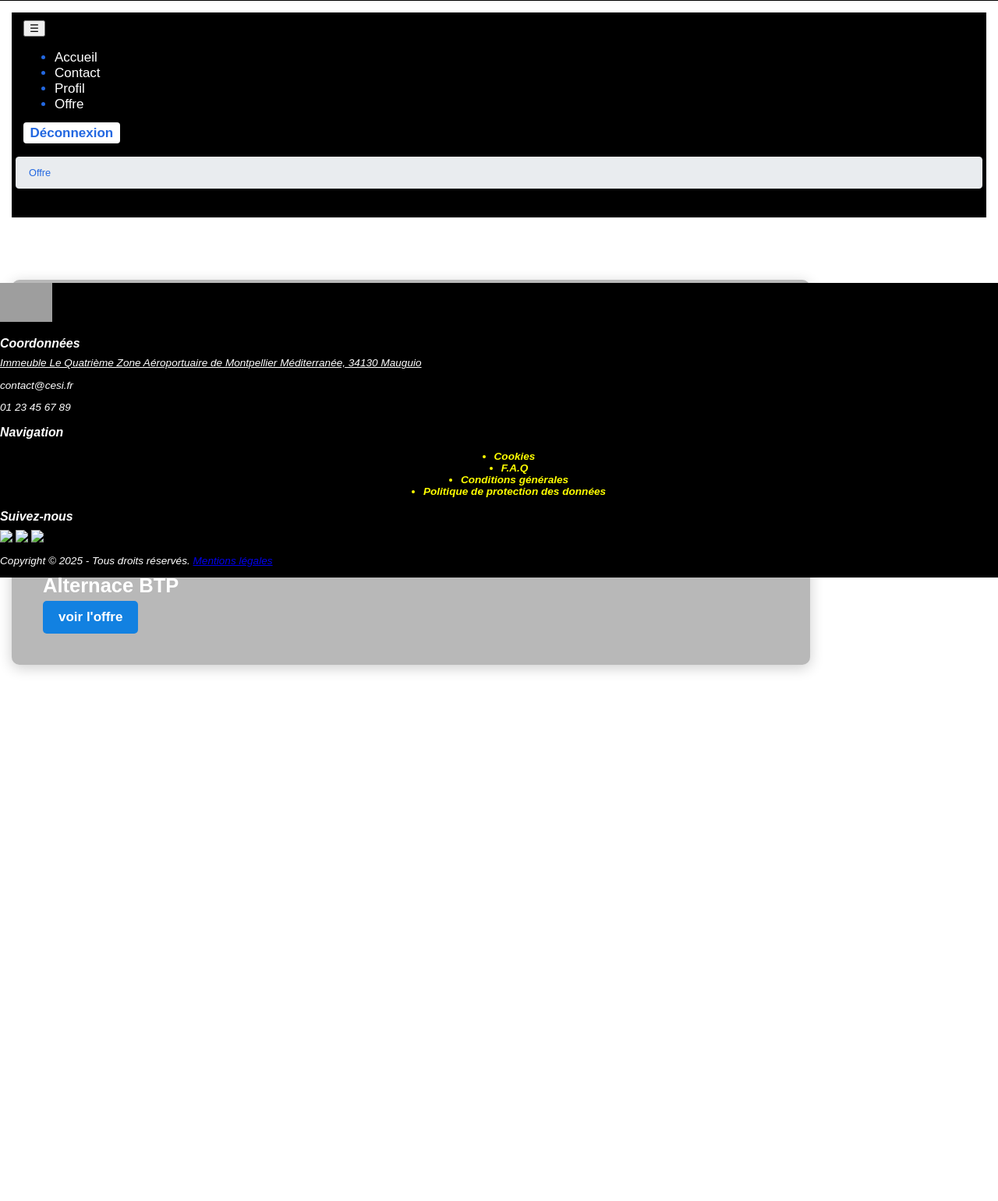
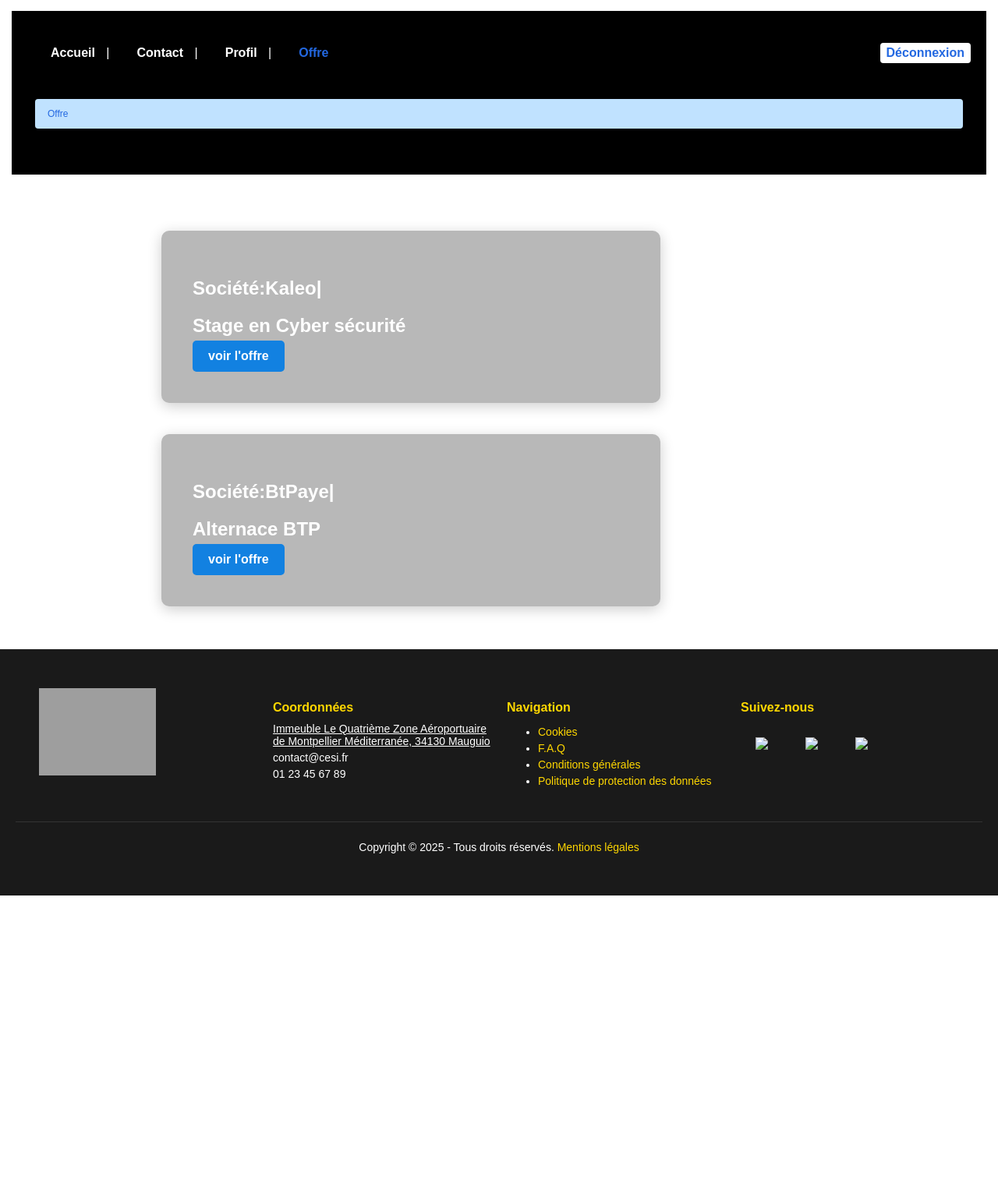
Before and after one commit to CESi-CPIA2-2425/Projet-4-Cherche-Stage, a PHP site: page /offre_etu.html in a window 1280 px wide. Shown: the part 59-1600 px from the top of the page at 78% size. Run offline with PHP 8.4, Linux system fonts and the light colour scheme; grey boxes are pictures that could not be loaded.

Commit message:
offre_etu.css

```diff
--- a/offre_etu.css
+++ b/offre_etu.css
@@ -1,8 +1,6 @@
 /* == OVERALL DEFINITIONS == */
 
-html{
-	font-size: calc(12px + 0.390625vw);
-}
+
 
 .text-center{
     text-align: center;
@@ -50,9 +48,9 @@ h3{
 }
 
 a.button{
-	padding: .25rem .5rem;
+	padding: 4px 8px;
     background-color: white;
-    line-height: 1.1rem;
+    line-height: 18px;
     border-radius: 4px;
     color: #2368e1 !important;
     font-weight: 600;
@@ -62,11 +60,69 @@ a.button{
     float: right;
 }
 
-header{
-    background-color: #000000;
+header {
+    background-color: rgb(0, 0, 0);
+
+    padding: 15px;
   }
 
-/* Navbar */
+
+/* Navigation principale */
+.main-nav {
+    display: flex;
+    justify-content: space-between;
+    align-items: center;
+    font-size: 14px;
+    color: white;
+  }
+
+/* Menu principal */
+.main-menu {
+    display: flex;
+    list-style-type: none;
+    padding-left: 0;
+    margin: 0
+  }
+
+  .menu-item {
+    position: relative;
+    margin-right: 25px
+  }
+
+  .top-navigation-main {
+    background-color: #000000;
+    padding: 15px 20px;
+    border-bottom: 1px solid #000000
+  }
+
+  /* Liens du menu */
+  .top-level-entry {
+    color: white;
+    text-decoration: none;
+    font-weight: 600;
+    padding: 10px;
+    display: inline-block
+  }
+
+  .top-level-entry:hover {
+    color: #2368e1
+  }
+
+  /* L'élément actif devient gris */
+  .top-level-entry.active {
+    color: #2368e1;
+    border-radius: 5px
+  }
+  .auth-container .button.primary:hover {
+    text-decoration: underline
+  }
+
+  nav {
+    background: #000000;
+    padding: 10px;
+    text-align: left;
+  }
+
 header .navbar{
 	background-color: black;
 	color: #2368e1;
@@ -91,7 +147,7 @@ header .navitems{
 	display: inline-block;
 }
 
-header .navitems .navitem:not(:last-child)::after{
+.menu-item:not(:last-child)::after {
 	content: ' | ';
 	color: white;
 	font-weight: 100;
@@ -106,7 +162,7 @@ header nav ol.breadcrumb{
     padding: .75rem 1rem;
     margin-bottom: 1rem;
     list-style: none;
-    background-color: #e9ecef;
+    background-color: #C0E2FF;
     border-radius: .25rem;
 	font-size: 75%;
 }
@@ -147,6 +203,8 @@ main{
 }
 /* Centrer les box */
 .container {
+    display: flex;
+    justify-content: center;
     width: 80vw;
     padding: 0;
     margin: 0;
@@ -154,8 +212,7 @@ main{
 
 
 .box {
-    display: flex
-    flex : center
+
     width: 50vw; /* Fait en sorte que chaque box prenne toute la largeur */
     background-color: rgb(184, 184, 184);
     color: white;
@@ -211,102 +268,219 @@ main{
 /*-----------------------------------------------------------------------------------------------------------------------------*/
 /*Footer*/
 
-footer{
-	background-color: rgb(0, 0, 0);
-    color: white;
-    padding: 25;
-    margin-top: 25px;
-    font-size: 0.8em;
-	font-style: italic;
-    position: fixed;
-    bottom: 0;
-    left: 0;
-    width: 100%;
+.footer {
+  background-color: #1a1a1a;
+  color: #fff;
+  padding: 40px 20px;
+  font-size: 14px;
 }
 
-.footer-logo {
-    width: auto;
-    height: 50px; /* Ajuste la taille des logos */
+.footer-container {
+  display: flex;
+  justify-content: space-between;
+  align-items: flex-start;
+  flex-wrap: wrap;
+  max-width: 1200px;
+  margin: 0 auto;
 }
 
-.footer-links {
-    color: yellow;
-    font-size: 1em;
+/* Colonnes du footer */
+.footer-column {
+  flex: 1;
+  margin: 10px;
+  min-width: 200px;
+}
+
+/* Titres des colonnes */
+.footer-column h3 {
+  color: #ffd700;
+  margin-bottom: 10px;
+  font-size: 16px;
   font-weight: bold;
-    display: flex;
-    flex-direction: column;
-    justify-content: center;
-    align-items: center;
+}
+
+/* Liens et texte */
+.footer-column p,
+.footer-links li {
+  margin: 5px 0;
 }
 
 .footer-links a {
-    color: yellow;
+  color: #ffd700;
   text-decoration: none;
-    margin: 5px 0;
 }
 
 .footer-links a:hover {
   text-decoration: underline;
 }
 
-.left {
-    margin-right: 20px;
+/* Logos */
+.footer-logo {
+  max-width: 150px;
+  margin-bottom: 10px;
 }
 
-.right {
-    margin-left: 20px;
+.footer-logo-text {
+  max-width: 120px;
 }
 
+/* Réseaux sociaux */
+.social-buttons {
+  display: flex;
+  gap: 10px;
+}
+
+.social-button {
+  display: inline-block;
+  position: relative;
+  cursor: pointer;
+  width: 3.125rem;
+  height: 3.125rem;
+  border: 0.125rem solid transparent;
+  border-radius: 50%;
+  display: flex;
+  justify-content: center;
+  align-items: center;
+  color: #1a1a1a;
+  font-size: 18px;
+  text-decoration: none;
+  transition: all 0.5s ease;
+}
+
+
+.social-button:hover {
+  transform: scale(1.2);
+}
+
+/* Bas de page */
+.footer-bottom {
+  text-align: center;
+  margin-top: 20px;
+  border-top: 1px solid #333;
+  padding-top: 10px;
+}
+
+.footer-bottom a {
+  color: #ffd700;
+  text-decoration: none;
+}
+
+.footer-bottom a:hover {
+  text-decoration: underline;
+}
+
+
+
+
+.social-buttons .social-button:hover, .social-buttons .social-button:focus {
+  -webkit-transform: rotate(360deg);
+      -ms-transform: rotate(360deg);
+          transform: rotate(360deg);
+}
+
+.social-buttons .fa-twitter, .fa-facebook-f, .fa-tiktok, .fa-youtube, .fa-instagram {
+  font-size: 25px;
+}
+
+.tiktok {
+  font-size: 25px !important;
+
+}
 /*-----------------------------------------------------------------------------------------------------------------------------*/
-/*Media querries*/
+/* --- Styles de base pour le bouton hamburger --- */
+.menu-toggle {
+    display: none; /* Masqué par défaut */
+    background: #000000;
+    color: white;
+    font-size: 30px;
+    border: none;
+    cursor: pointer;
+    padding: 10px;
+    border-radius: 5px;
+    transition: background-color 0.3s ease;
+}
 
-@media (min-width: 1281px){
-	ul.categories
-	{
-		list-style: none;
+.menu-toggle:hover {
+    background-color: #000000; /* Couleur plus foncée au survol */
 }
-	ul.categories li
-	{
-		display: inline;
+
+/* --- Styles généraux de la navigation --- */
+.nav-items-container {
+    display: flex;
+    justify-content: space-between;
+    align-items: center;
+    width: 100%;
 }
-	ul.categories li:not(:last-child)::after
-	{
-		content: ' - ';
+
+.main-menu {
+    display: flex;
+    list-style-type: none;
+    padding-left: 0;
+    margin: 0;
+}
+
+.menu-item {
+    position: relative;
+    margin-right: 25px;
+}
+
+.auth-links {
+    display: flex;
+    gap: 15px;
+}
+
+.auth-links a {
+    color: white;
+    text-decoration: none;
+    font-weight: 600;
+}
+
+
+/* --- Menu Burger Mobile --- */
+@media (max-width: 1050px) {
+    /* Afficher le bouton hamburger */
+    .menu-toggle {
+        display: block;
+    }
+
+    /* Menu principal masqué par défaut */
+    .main-menu {
+        display: none; /* Masquer le menu par défaut */
+        flex-direction: column;
+        background-color: #000000;
+        padding: 15px;
+        position: absolute;
+        top: 300px; /* Positionner sous le nav et entre Connexion et S'inscrire */
+        left: 0;
+        right: 0;
+        border-radius: 10px;
+        z-index: 10;
+        transition: transform 0.3s ease; /* Animation pour l'apparition du menu */
+        transform: translateY(-20px); /* Initialement décalé */
+    }
+
+    /* Afficher le menu lorsque le bouton est activé */
+    .main-menu.active {
+        display: flex;
+        transform: translateY(0); /* Remettre le menu à sa place */
+    }
+
+    .menu-item {
+        margin: 10px 0;
+        text-align: center;
+        font-size: 18px;
+    }
+
+    /* Lien de Connexion et S'inscrire en bas du menu */
+    .auth-links {
+        margin-top: 15px; /* Ajouter un espace au-dessus */
+        justify-content: center; /* Centrer les liens */
     }
 }
 
-@media (min-width: 1025px) and (max-width: 1280px){
-}
-
-@media (min-width: 768px) and (max-width: 1024px){
-	.flex-container{ display: block; }
-}
-
-@media (min-width: 768px) and (max-width: 1024px) and (orientation: landscape){
-  .flex-container{ display: block; }
-}
-
-@media (min-width: 481px) and (max-width: 767px){
-	.flex-container{ display: block; }
-	header .navbar .navitem
-	{
-		padding: 5px 0;
-		display: block;
-	}
-	header .navbar .navitem:not(:last-child)::after
-	{
-		content: '';
-	}
-
-	header img{ width: 30%;}
-}
-
-@media (min-width: 320px) and (max-width: 480px){
-  .flex-container{ display: block; }
-}
-
-@media (max-width: 768px) {
-    .form-section {
-      width: 90%;
+/* --- Styles pour les écrans plus larges --- */
+@media (min-width: 1051px) {
+    .menu-toggle {
+        display: none; /* Masquer le bouton hamburger sur les grands écrans */
     }
 }
```
Lines whose indentation alone changed are shown as unchanged.
